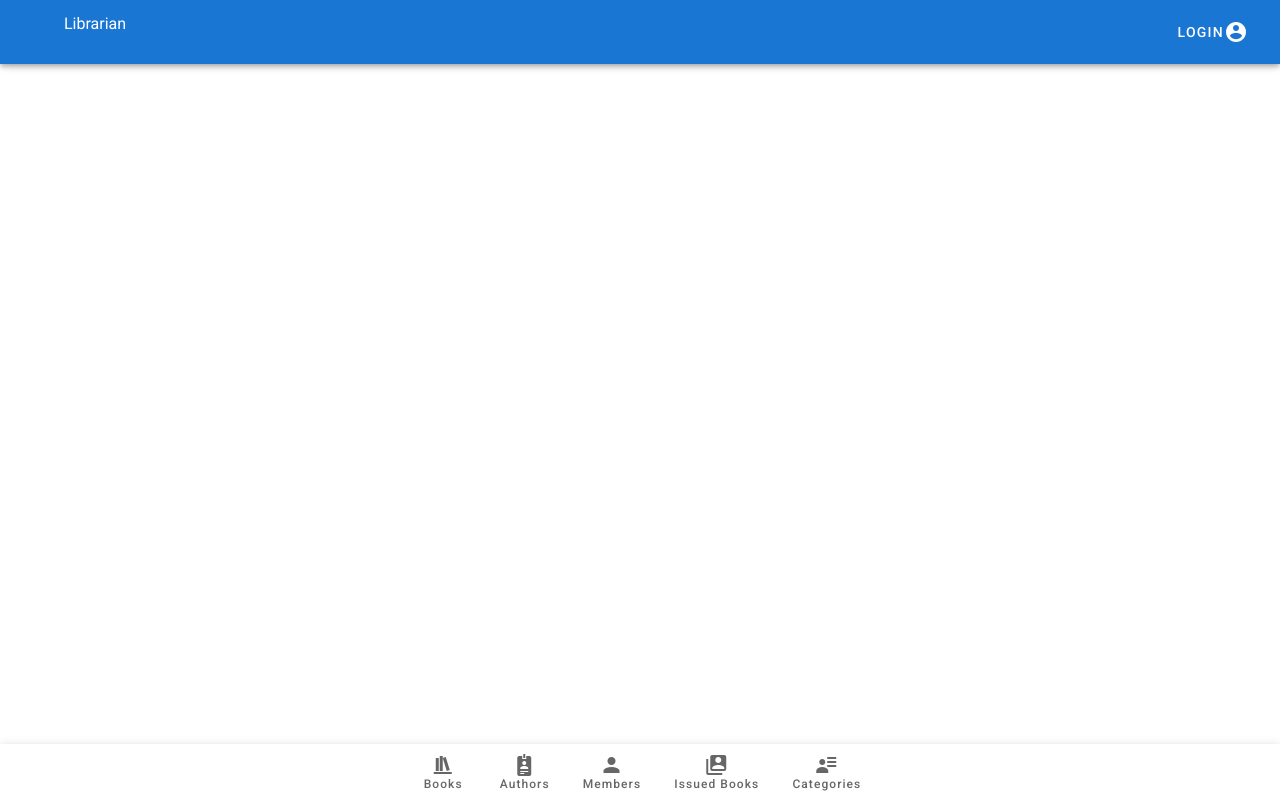
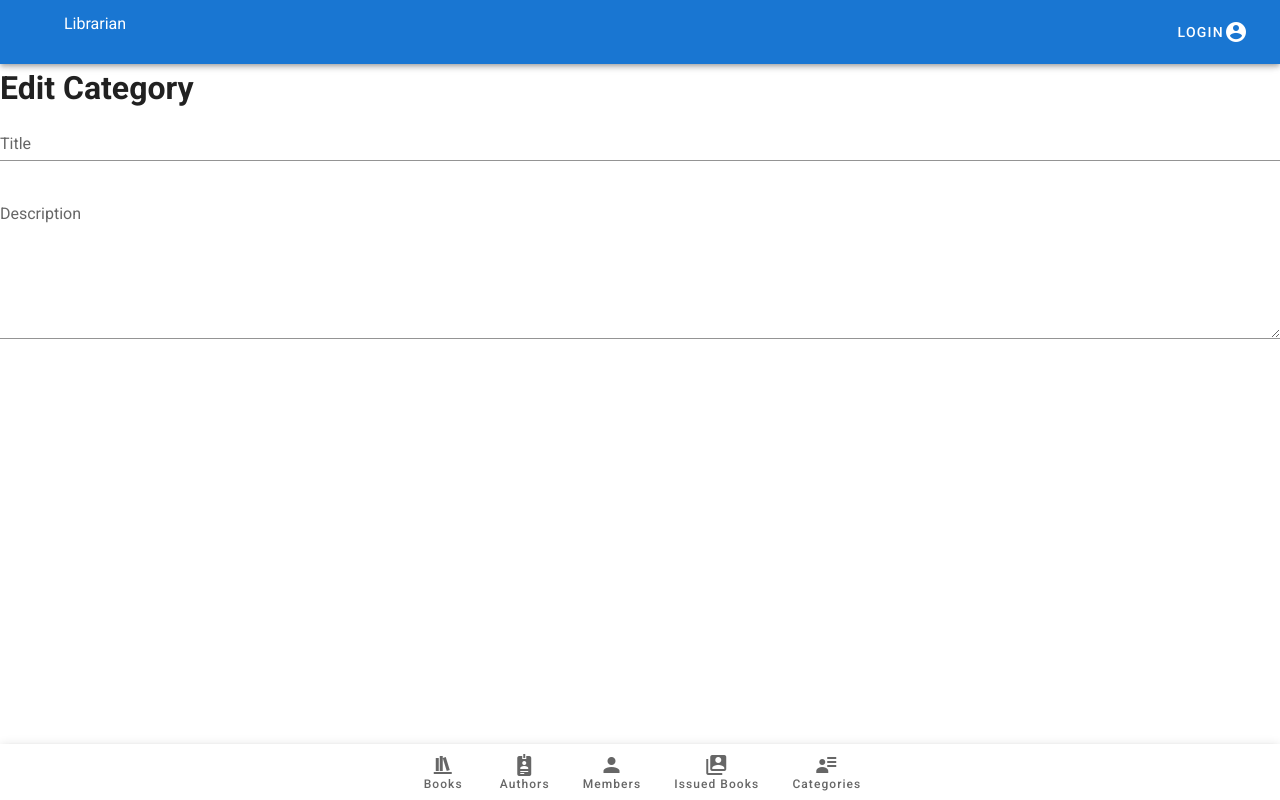
Before and after one commit to AkshanshSourabh/Librarian, a Vue app: page /categories/1 in a window 1280 px wide. Built offline with nearby package versions, Linux system fonts and the light colour scheme; no server answers.

Commit message:
Add/Edit, Search method added in Category

```diff
--- a/src/router/index.js
+++ b/src/router/index.js
@@ -50,12 +50,12 @@ const routes = [
   },
   {
     path: '/books/view/:id',
-    nsme: 'bookEdit',
+    name: 'bookEdit',
     component: () => import('../views/BookView.vue')
   },
   {
     path: '/books/:id',
-    nsme: 'bookEdit',
+    name: 'bookEdit',
     component: () => import('../views/BookEdit.vue')
   },
   {
@@ -65,13 +65,18 @@ const routes = [
   },
   {
     path: '/authors/:id',
-    nsme: 'authorEdit',
+    name: 'authorEdit',
     component: () => import('../views/AuthorEdit.vue')
   },
   {
     path: '/categories',
     name: 'Categories',
     component: () => import('../views/Categories.vue')
+  },
+  {
+    path: '/categories/:id',
+    name: 'categoryEdit',
+    component: () => import('../views/CategoryEdit.vue')
   },
   {
     path: '/issues',
--- a/src/views/AuthorEdit.vue
+++ b/src/views/AuthorEdit.vue
@@ -20,7 +20,7 @@
         },
         mounted () {
             this.id = this.$route.params.id;
-            this.authoor = AuthorsList.find(rec => rec._id == this.id)
+            this.author = AuthorsList.find(rec => rec._id == this.id)
         },
     }
 </script>
--- a/src/views/Authors.vue
+++ b/src/views/Authors.vue
@@ -20,7 +20,7 @@
                                 <v-list-item-title>Edit</v-list-item-title>
                                 <v-icon>mdi-pencil</v-icon>
                             </v-list-item>
-                            <v-list-item>
+                            <v-list-item @click="$emit('delete')">
                                 <v-list-item-title>Delete</v-list-item-title>
                                 <v-icon>mdi-delete</v-icon>
                             </v-list-item>
--- a/src/views/Categories.vue
+++ b/src/views/Categories.vue
@@ -1,6 +1,6 @@
 <template>
 <div>
-    <app-header :title="mytitle"></app-header>
+    <app-header :title="mytitle" @add="$router.push('/categories/0')" @search ="searchInCategory($event)"></app-header>
     <v-list>
         <v-list-item v-for="(item,i) in issues" :key="i">
 
@@ -18,7 +18,7 @@
                 </template>
                 <v-list>
                     <v-list>
-                        <v-list-item>
+                        <v-list-item @click="$router.push('/categories/' + item._id)">
                             <v-list-item-title>Edit</v-list-item-title>
                             <v-icon>mdi-pencil</v-icon>
                         </v-list-item>
@@ -48,6 +48,16 @@ export default {
     },
     components: {
         AppHeader
+    },
+    methods:{
+        searchInCategory(searchText){
+          if (typeof searchText === "string"){
+            this.issues = IssuesList.filter(rec => rec.member.name.toLowerCase().includes(searchText.toLowerCase()))
+          }
+          else{
+            this.issues = IssuesList
+          }
+        }
     }
 
 }
--- /dev/null
+++ b/src/views/CategoryEdit.vue
@@ -0,0 +1,30 @@
+<template>
+    <div>
+        <h1>{{ id != 0 ? "Edit Category" : "Add Category" }}</h1>
+        <v-form>
+            <v-text-field label="Title" v-model="category.title"></v-text-field>
+            <v-textarea label ="Description" v-model="category.description"></v-textarea>
+        </v-form>
+    </div>
+</template>
+
+<script>
+    import IssuesList from '@/data/issues.json'
+    export default {
+        data() {
+            return{
+                id: 0,
+                category: {},
+            }
+        },
+        mounted(){
+            this.id = this.$route.params.id;
+            this.category = IssuesList.find(rec => rec._id == this.id)
+
+        },
+    }
+</script>
+
+<style lang="scss" scoped>
+
+</style>
```
